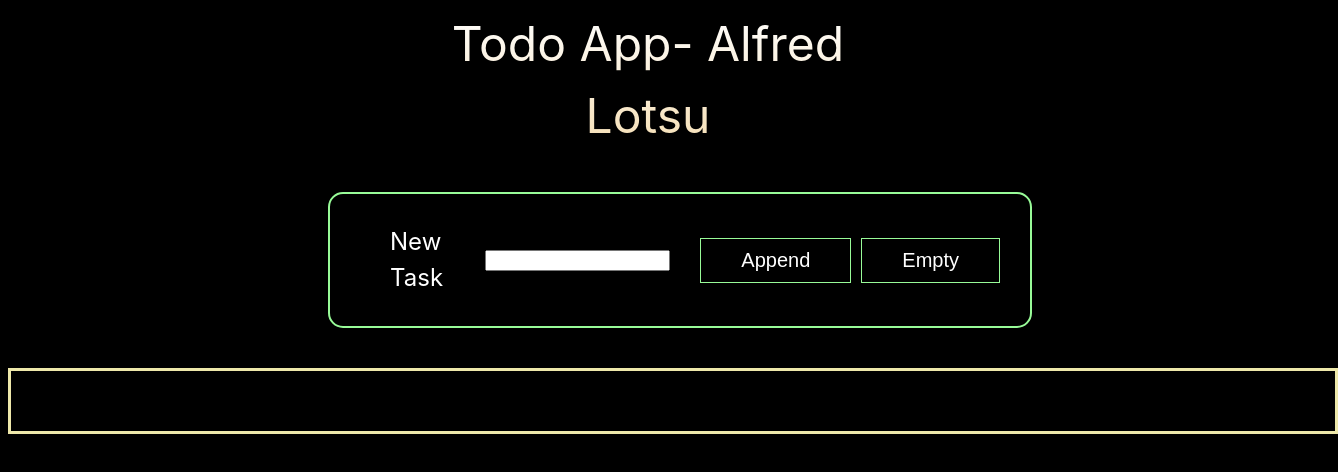
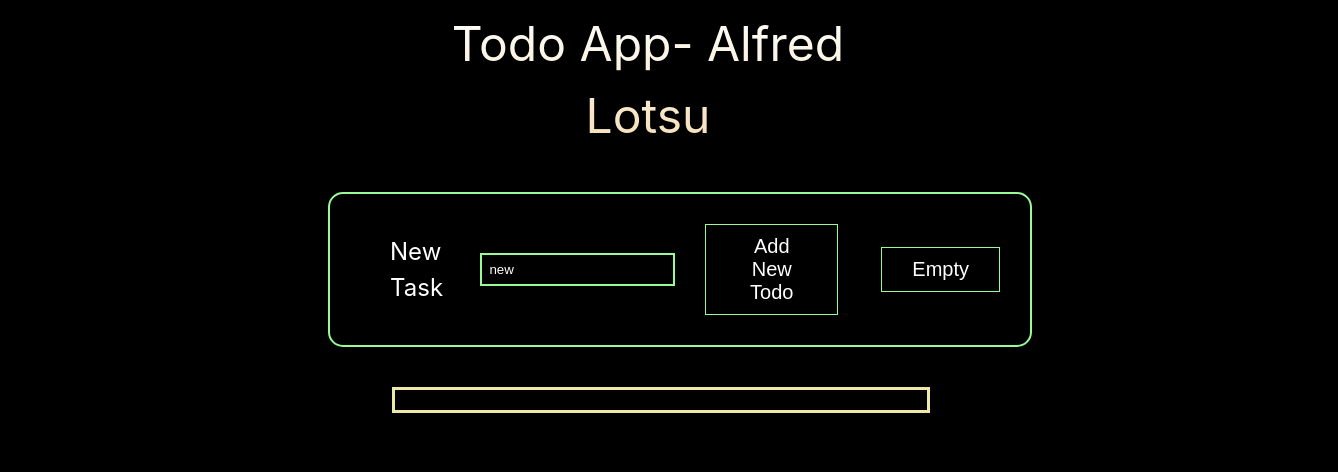
Before and after one commit to aslotsu/todos, a Svelte app: page / in a window 1280 px wide. Shown: the top 472 px of the page, 1338 px wide, since content can reach past the window. Built offline with nearby package versions, Linux system fonts and the light colour scheme.

Commit message:
validation added, finishing touches to 1.0

```diff
--- a/src/App.svelte
+++ b/src/App.svelte
@@ -6,14 +6,17 @@
 
     let task = ''
 
+</script>
 
-</script>
 <span class="header">Todo App- Alfred Lotsu </span>
 <div class="control">
     <div class="left">
         <label for="new-task">New Task</label>
-        <input type="text" id="new-task" name="new-task" bind:value={task}>
-        <button on:click={()=>todoStore.append({id: uuidv4().toString(),name: task})}>Append</button>
+        <input type="text" id="new-task" name="new-task" bind:value={task} placeholder="new">
+        <button on:click={()=>{
+        if (task){
+            todoStore.append({id: uuidv4().toString(),name: task})}
+    }}>Add New Todo</button>
 
     </div>
 
@@ -30,6 +33,17 @@
 </TodoList>
 
 <style>
+
+    .control input {
+        outline: none;
+        border: 2px solid palegreen;
+        background-color: transparent;
+        padding: 7px;
+        color: white;
+    }
+    .control input::placeholder {
+        color: white;
+    }
 
     span.header {
         background-color: yellowgreen;
@@ -53,7 +67,10 @@
     }
 
     .left {
+        /*border: 2px solid red;*/
+        width: 70%;
         display: flex;
+        /*justify-content: space-around;*/
         align-items: center;
         margin-left: 30px;
     }
@@ -76,6 +93,6 @@
         font-size: 20px;
         margin-left: 10px;
         border: 1px solid palegreen;
-        padding: 10px 40px;
+        padding: 10px 30px;
     }
 </style>
--- a/src/components/Todo.svelte
+++ b/src/components/Todo.svelte
@@ -1,5 +1,6 @@
 <script>
 import {todoStore} from "../stores/stores.js";
+import {fly} from "svelte/transition";
 
 /**
  * @param {string} todo
@@ -8,7 +9,7 @@ export let todo
 </script>
 
 
-<div class="item" data-key={todo.id} role="button" tabindex="-3"   on:click={(event)=> console.log("swallow", event.target.dataset.key)}>
+<div out:fly={{y: -100}} class="item" data-key={todo.id} role="button" tabindex="-3"   on:click={(event)=> console.log("swallow", event.target.dataset.key)}>
 
     <span class="word">{todo.name}</span>
     <button on:click|stopPropagation={(event)=>{
--- a/src/components/TodoList.svelte
+++ b/src/components/TodoList.svelte
@@ -4,7 +4,7 @@
 
 <style>
     div {
-        border: 3px solid palegoldenrod;
+        border: 3px solid rgb(238, 232, 170);
         padding: 30px;
         height: 100%;
         max-width: 1800px;
@@ -12,5 +12,13 @@
         margin: 0 auto;
         display: grid;
         grid-template-columns: repeat(3, 1fr);
+        place-items: center;
+    }
+
+    div:not(:has(div)) {
+        border: 3px solid rgb(238, 232, 170);
+        width: 40vw;
+        margin-left: 30vw;
+        padding: 10px;
     }
 </style>
```
